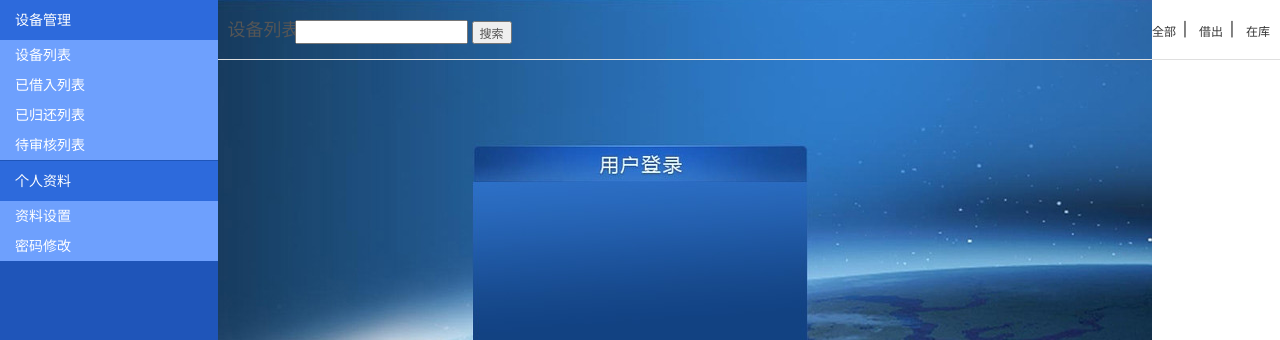
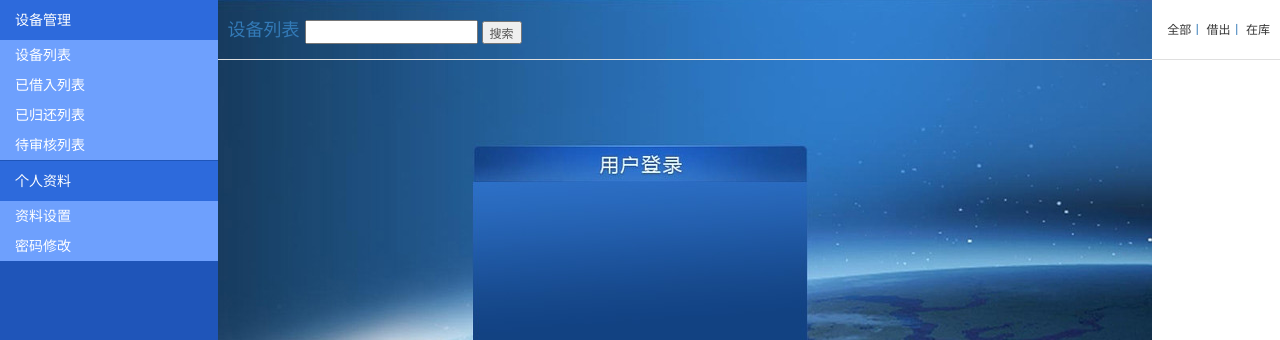
Before and after one commit to sijiezhilian/managesys, a Django app: page /main/ in a window 1280 px wide. Shown: the part 116-456 px from the top of the page. Run offline with Django 3.2, Linux system fonts and the light colour scheme; the visitor is signed in with stand-in values (Sample User, id 1); data that the repository does not hold is empty; some libraries are stand-ins or nearby versions.

Commit message:
Update common.css

```diff
--- a/static/imp/css/common.css
+++ b/static/imp/css/common.css
@@ -39,9 +39,10 @@
 .container-right .content ul.shebei-list li{width:25%;margin-bottom:20px;float:left;text-align:left;line-height:28px;}
 .container-right .content ul.shebei-list li img{width:auto;height:150px;padding:1px;border:1px solid #ccc;}
 .container-right .content .info{font-size:14px;line-height:23px;padding:10px 0 0;}
-form#changelist-search{position:relative;top:-45px;left:20px;}
-.shebei-top{font-size:18px;}
+form#changelist-search{position:relative;top:-45px;left:30px;width:300px;}
+.shebei-top{font-size:18px;color:#337ab7;}
 .shebei-top span a:link,.shebei-top span a:visited{font-size:12px;}
+.shebei-top span{font-size:12px;}
 .fen{background:none;font-size:12px;}
 #content h1{font-weight:normal;font-size:18px;padding:10px 0 20px 0;}
 .module{border:1px solid #eee;}
```
